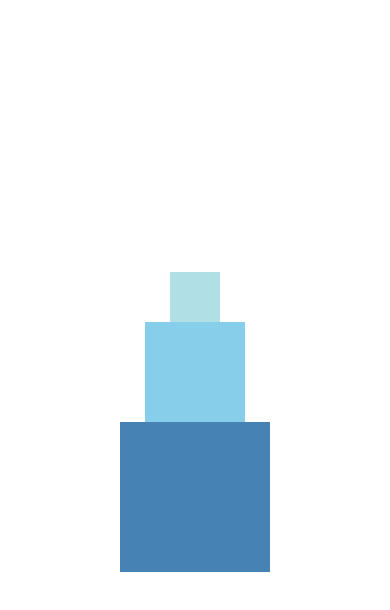
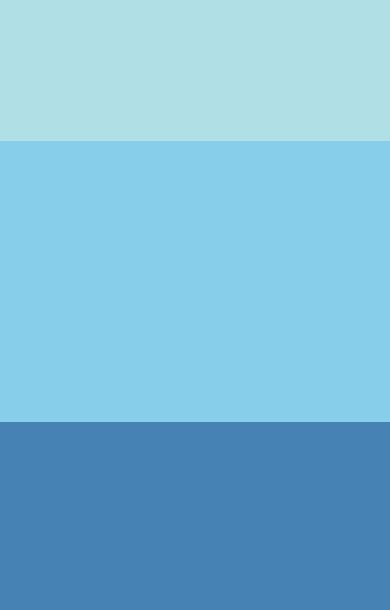
Before and after one commit to luiscript/curso-react-native, a React Native app: screen / in a window 390 px wide. Shown: the top 610 px of the page. Built offline with nearby package versions, Linux system fonts and the light colour scheme.

Commit message:
7.4.3 Estilos: dimensiones flex

```diff
--- a/App.js
+++ b/App.js
@@ -3,10 +3,10 @@
 
 export default function App() {
   return (
-    <View style={{flex: 1, alignItems: 'center', justifyContent: 'center'}}>
-      <View style={{width: 50, height: 50, backgroundColor: 'powderblue'}} />
-      <View style={{width: 100, height: 100, backgroundColor: 'skyblue'}} />
-      <View style={{width: 150, height: 150, backgroundColor: 'steelblue'}} />
+    <View style={{flex: 1 }}>
+      <View style={{flex: 1, backgroundColor: 'powderblue'}} />
+      <View style={{flex: 2, backgroundColor: 'skyblue'}} />
+      <View style={{flex: 3, backgroundColor: 'steelblue'}} />
     </View>
   );
 }
```
